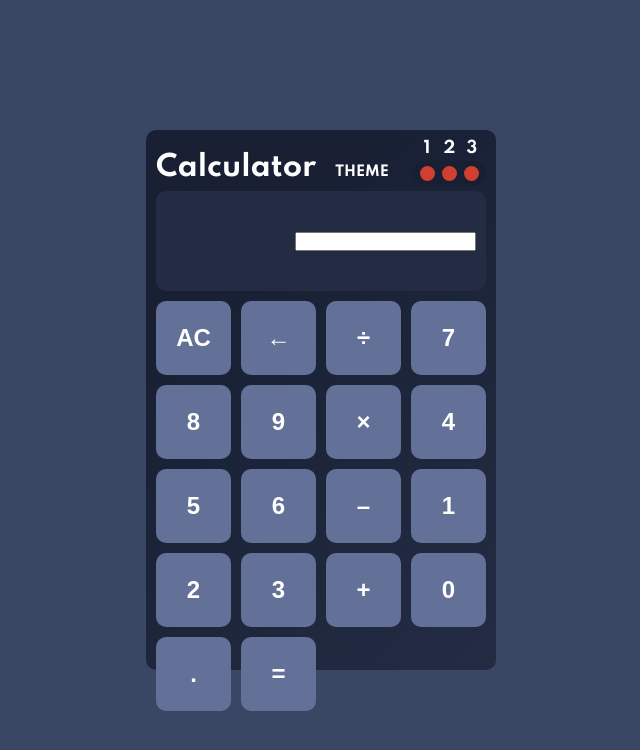
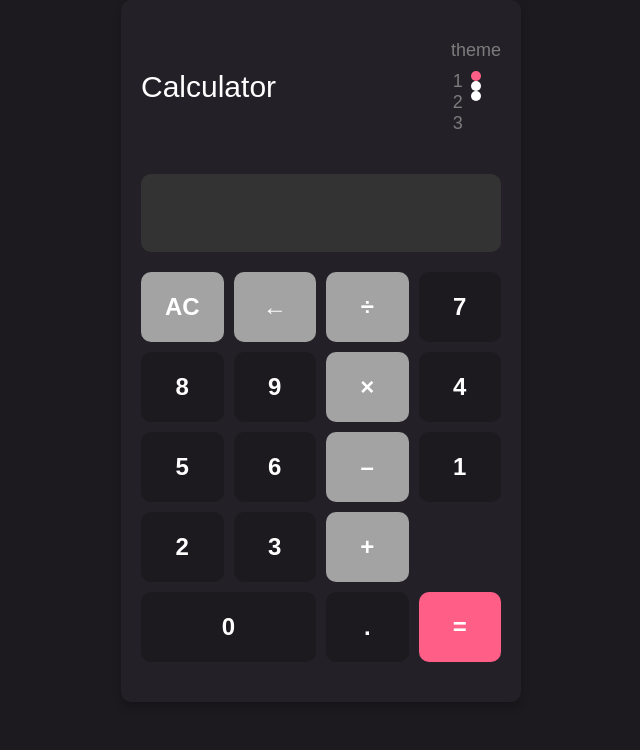
Before and after one commit to yosephdev/caculator-app, a React (Create React App) app: page / in a window 1280 px wide. Shown: the top 750 px of the page, without its empty margins (319-959 px from the left). Built offline with nearby package versions, Linux system fonts and the light colour scheme; the HTML template or start-up script is replaced by a standard one.

Commit message:
change color styling

```diff
--- a/src/App.css
+++ b/src/App.css
@@ -1,220 +1,180 @@
-@import url('https://fonts.googleapis.com/css2?family=Spartan:wght@700&display=swap');
-
 :root {
-  --step--2: clamp(0.78rem, 0.93rem + -0.76vw, 0.39rem);
-  --step--1: clamp(0.94rem, 1.02rem + -0.40vw, 0.73rem);
-  --step-0: clamp(1.13rem, 1.03rem + 0.49vw, 1.38rem);
-  --step-1: clamp(1.35rem, 0.87rem + 2.40vw, 2.58rem);
-  --step-2: clamp(1.62rem, 0.37rem + 6.27vw, 4.83rem);
-  --step-3: clamp(1.94rem, -0.83rem + 13.89vw, 9.06rem);
-  --step-4: clamp(2.33rem, -3.39rem + 28.61vw, 16.99rem);
-  --step-5: clamp(2.80rem, -8.54rem + 56.71vw, 31.86rem);
+  --primary-bg-color: #1c191f;
+  --secondary-bg-color: #232027;
+  --screen-bg-color: #333333;
+  --button-gray-bg-color: #a3a3a3;
+  --button-pink-bg-color: #ff5e86;
+  --button-active-bg-color: #666666;
+  --primary-text-color: #ffffff;
+  --secondary-text-color: #7c7c7c;
+  --screen-text-color: #ffffff;
+  --button-text-color: #ffffff;
+  --button-active-text-color: #000000;
+  --theme-number: 1;
 }
 
 * {
+  box-sizing: border-box;
   margin: 0;
   padding: 0;
-  box-sizing: border-box;
 }
 
-html {
+body {
+  background-color: var(--primary-bg-color);
   font-family: 'Spartan', sans-serif;
 }
 
-body {
-  min-height: 100vh;
-  font-size: var(--step-0);
-  font-weight: 700;
+.calc-wrapper {
+  max-width: 400px;
+  margin: 0 auto;
+  padding: 40px 20px;
+  border-radius: 10px;
+  background-color: var(--secondary-bg-color);
+  box-shadow: 0 5px 10px rgba(0, 0, 0, 0.2);
   display: flex;
-  padding: 20px 0;
-  align-items: center;
-  justify-content: center;
-  background-color: hsl(222, 26%, 31%);
-  transition: 0.8s;
-}
-
-aside,
-div,
-footer,
-header,
-nav {
-  margin: 0;
-  padding: 0;
-  border: 0;
-  font-size: 100%;
-  font: Spartan;
-  vertical-align: baseline;
-}
-
-aside,
-footer,
-header,
-nav {
-  display: block;
-}
-
-.icon {
-  display: inline-block;
-  width: 16px;
-  height: 16px;
-  stroke-width: 0;
-  stroke: currentColor;
-  fill: currentColor;
-}
-
-.icon-library {
-  width: 16px;
+  flex-direction: column;
+  justify-content: space-between;
 }
 
 nav {
   display: flex;
   justify-content: space-between;
-  color: #fffeff;
-  margin-bottom: 5px;
+  align-items: center;
+  margin-bottom: 40px;
 }
 
 nav header {
-  font-size: 28px;
-  line-height: 32px;
-  padding-top: 12px;
-}
-
-nav aside {
-  display: flex;
+  font-size: 30px;
+  color: var(--primary-text-color);
 }
 
 nav aside p {
-  text-transform: uppercase;
-  font-size: 14px;
-  padding-top: 25px;
-  padding-right: 24px;
+  font-size: 18px;
+  color: var(--secondary-text-color);
+  margin-bottom: 10px;
 }
 
-nav aside #theme-grid {
-  width: 73px;
+#theme-grid {
+  display: grid;
+  grid-template-columns: 1fr 1fr 1fr;
+  grid-gap: 5px;
 }
 
-nav aside #theme-grid #theme-numbers {
-  display: flex;
-  justify-content: space-evenly;
-  font-size: 16px;
-  padding: 0 3px;
-}
-
-nav aside #theme-grid #theme-numbers div {
-  width: 33.33%;
+#theme-numbers div {
+  font-size: 18px;
+  color: var(--secondary-text-color);
+  cursor: pointer;
   text-align: center;
 }
 
-nav aside #theme-grid #theme-bullets {
-  background-color: #181f32;
-  height: 25px;
-  border-radius: 16px;
-  margin-top: 5px;
-  display: flex;
-  justify-content: space-evenly;
-  padding: 0 3px;
-}
-
-nav aside #theme-grid #theme-bullets div {
-  display: flex;
-  justify-content: center;
-  align-items: center;
-  width: 33.33%;
+#theme-bullets div {
   cursor: pointer;
 }
 
-nav aside #theme-grid #theme-bullets div #bullet {
-  width: 15px;
-  height: 15px;
+#bullet {
+  width: 10px;
+  height: 10px;
+  background-color: var(--primary-text-color);
   border-radius: 50%;
-  background-color: hsl(6, 63%, 50%);
-  transition: all 0.3s;
+  margin: 0 auto;
 }
 
-.calc-wrapper {
-  font-size: var(--step--1);
-  width: 350px;
-  height: 540px;
-  padding: 10px;
-  border-radius: 10px;
-  background-color: hsl(224, 36%, 15%);
-  background-image: linear-gradient(
-    315deg,
-    hsl(223, 31%, 20%) 0%,
-    hsl(224, 36%, 15%) 74%
-  );
+#theme-bullets .active #bullet {
+  background-color: var(--button-pink-bg-color);
 }
 
 .screen-wrapper {
-  height: 100px;
-  width: 330px;
+  margin-bottom: 20px;
+  padding: 20px;
+  border-radius: 10px;
+  background-color: var(--screen-bg-color);
+  display: flex;
+  flex-direction: column;
+}
+
+input[type="text"] {
+  font-size: 24px;
+  color: var(--screen-text-color);
+  background-color: transparent;
+  border: none;
+  outline: none;
+  text-align: right;
   margin-bottom: 10px;
-  padding: 0 10px;
-  background-color: hsl(223, 31%, 20%);
-  border-radius: 10px;
-  display: flex;
-  align-items: center;
-  justify-content: flex-end;
-  color: white;
-  font-weight: bold;
+}
+
+.result {
+  font-size: 36px;
+  color: var(--screen-text-color);
+  margin-top: auto;
 }
 
 .button-wrapper {
-  width: 100%;
-  height: calc(100% - 110px);
   display: grid;
   grid-template-columns: repeat(4, 1fr);
-  grid-template-rows: repeat(5, 1fr);
+  grid-template-rows: repeat(5, 70px);
   grid-gap: 10px;
 }
 
 button {
+  font-size: 24px;
+  font-weight: 700;
+  color: var(--button-text-color);
+  background-color: var(--primary-bg-color);
   border: none;
-  background-color: hsl(225, 21%, 49%);
-  font-size: 24px;
-  color: rgb(255, 255, 255);
-  font-weight: bold;
-  cursor: pointer;
   border-radius: 10px;
   outline: none;
+  cursor: pointer;
+  transition: background-color 0.2s;
 }
 
-button:hover {
-  background-color: hsl(224, 28%, 35%);
-}
+    button:active {
+      background-color: var(--button-active-bg-color);
+      color: var(--button-active-text-color);
+    }
 
-.equals {
-  grid-column: 3 / 5;
-  background-color: hsl(6, 63%, 50%);
-}
+    button.gray {
+      background-color: var(--button-gray-bg-color);
+      color: var(--primary-text-color);
+    }
 
-.equals:hover {
-  background-color: hsl(6, 70%, 34%);
-}
+    button.pink {
+      background-color: var(--button-pink-bg-color);
+    }
 
-footer {
-  font-size: 14px;
-  color: #ffffff;
-}
+    button.long {
+      grid-column: span 2;
+    }
 
-main > aside {
-  width: min(90%, 1000px);
-  margin-inline: auto;
-}
+    button.ac {
+      grid-row: 1;
+    }
 
-#theme-grid #theme-numbers div .calc-wrapper {
-  padding: max(3vh, 1rem) 1.5rem;
-  margin-bottom: max(5vh,2rem);
-  line-height: 1;
-}
+    button.zero {
+      grid-column: span 2;
+    }
 
-.calc-wrapper {
-  font-size: var(--step-3);
-  line-height: 1;
-}
+    button.equal {
+      grid-row: 5;
+    }
 
-#theme-numbers{
-  font-size: var(--step--2);
-  line-height: 1;
-}
+    button:hover {
+      filter: brightness(90%);
+    }
+
+    @media screen and (max-width: 768px) {
+      .calc-wrapper {
+        max-width: 100%;
+        border-radius: 0;
+      }
+    }
+
+    @media screen and (max-width: 480px) {
+      .button-wrapper {
+        grid-template-columns: repeat(4, 1fr);
+        grid-template-rows: repeat(5, 60px);
+      }
+
+      button {
+        font-size: 20px;
+      }
+    }
```
